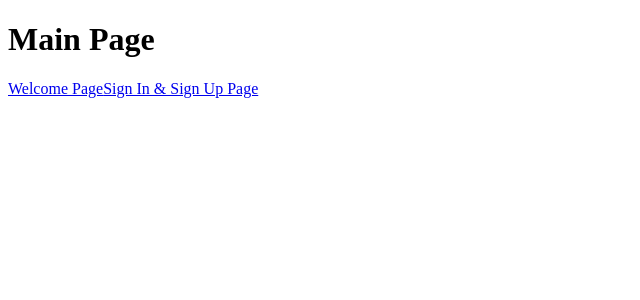
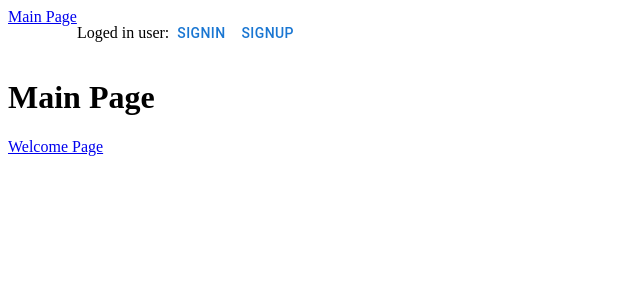
Before and after one commit to lazy-goose/graphiql-app, a React (Vite) app: page / in a window 1280 px wide. Shown: the top 300 px of the page, without its empty margins (0-640 px from the left). Built offline with nearby package versions, Linux system fonts and the light colour scheme; no server answers.

Commit message:
feat: add Header with SignIn/Up/Out buttons

```diff
--- /dev/null
+++ b/src/components/Header/Header.tsx
@@ -0,0 +1,33 @@
+import { pathes } from '@/constants/constants'
+import { auth } from '@/firebase'
+import { useBoundStore } from '@/store'
+import { Button } from '@mui/material'
+import { signOut } from 'firebase/auth'
+import { Link } from 'react-router-dom'
+
+export function Header() {
+  const user = useBoundStore((state) => state.user)
+  const setPageMode = useBoundStore((state) => state.setPageMode)
+
+  const handleSignOutButton = async () => {
+    await signOut(auth)
+  }
+
+  const handleSignInButton = async () => {
+    setPageMode('signIn')
+  }
+
+  const handleSignUpButton = async () => {
+    setPageMode('signUp')
+  }
+
+  return (
+    <header style={{ display: 'flex' }}>
+      <Link to={pathes.mainPage}>Main Page</Link>
+      <p>Loged in user: {user?.email}</p>
+      {!user && <Button onClick={handleSignInButton}>SignIn</Button>}
+      {!user && <Button onClick={handleSignUpButton}>SignUp</Button>}
+      {user && <Button onClick={handleSignOutButton}>SignOut</Button>}
+    </header>
+  )
+}
--- /dev/null
+++ b/src/components/Header/index.ts
@@ -0,0 +1 @@
+export { Header } from './Header'
--- a/src/components/SignInForm/SignInForm.tsx
+++ b/src/components/SignInForm/SignInForm.tsx
@@ -14,8 +14,8 @@ export function SignInForm() {
   const [isIndicator, setIsIndicator] = useState(false)
   const setPageMode = useBoundStore((state) => state.setPageMode)
 
-  const onSubmit: SubmitHandler<userSignInData> = (user) => {
-    handleSignInButton(user.email, user.password)
+  const onSubmit: SubmitHandler<userSignInData> = (userData) => {
+    handleSignInButton(userData.email, userData.password)
     reset()
     setIsIndicator(false)
   }
--- a/src/components/SignUpForm/SignUpForm.tsx
+++ b/src/components/SignUpForm/SignUpForm.tsx
@@ -14,7 +14,6 @@ import { PasswordInput } from '../PasswordInput'
 export function SignUpForm() {
   const [isIndicator, setIsIndicator] = useState(false)
   const setPageMode = useBoundStore((state) => state.setPageMode)
-  const user = useBoundStore((state) => state.user)
 
   const onSubmit: SubmitHandler<userSignUpData | userSignInData> = (user) => {
     handleSignUpButton(user.email, user.password)
@@ -109,7 +108,6 @@ export function SignUpForm() {
             Sign In
           </Link>
         </Box>
-        <p>Loged in user: {user?.email}</p>
       </Box>
     </Box>
   )
--- a/src/pages/MainPage/MainPage.tsx
+++ b/src/pages/MainPage/MainPage.tsx
@@ -1,14 +1,14 @@
+import { Header } from '@/components/Header'
 import { pathes } from '@/constants/constants'
 import { Link } from 'react-router-dom'
 
-export function MainPage(): React.ReactElement {
+export function MainPage() {
   return (
     <>
-      <header />
+      <Header />
       <main>
         <h1>Main Page</h1>
         <Link to={pathes.welcomePage}>Welcome Page</Link>
-        <Link to={pathes.signInUpPage}>Sign In & Sign Up Page</Link>
       </main>
       <footer />
     </>
--- a/src/pages/SignInUpPage/SignInUpPage.tsx
+++ b/src/pages/SignInUpPage/SignInUpPage.tsx
@@ -1,18 +1,27 @@
+import { Header } from '@/components/Header'
 import { SignInForm } from '@/components/SignInForm'
 import { SignUpForm } from '@/components/SignUpForm'
-import { pathes } from '@/constants/constants'
 import { useBoundStore } from '@/store'
-import { Link } from 'react-router-dom'
+import { useEffect } from 'react'
+import { useNavigate } from 'react-router-dom'
 
 export function SignInUpPage() {
   const pageMode = useBoundStore((state) => state.pageMode)
+  const navigate = useNavigate()
+  const user = useBoundStore((state) => state.user)
+
+  const handleRedirect = (): void => {
+    if (user) {
+      navigate('/')
+    }
+  }
+
+  useEffect(handleRedirect)
 
   return (
     <>
-      <header />
+      <Header />
       <main>
-        <h1>Sign In & Sign Up Page</h1>
-        <Link to={pathes.mainPage}>Main Page</Link>
         {pageMode === 'signIn' && <SignInForm />}
         {pageMode === 'signUp' && <SignUpForm />}
       </main>
```
